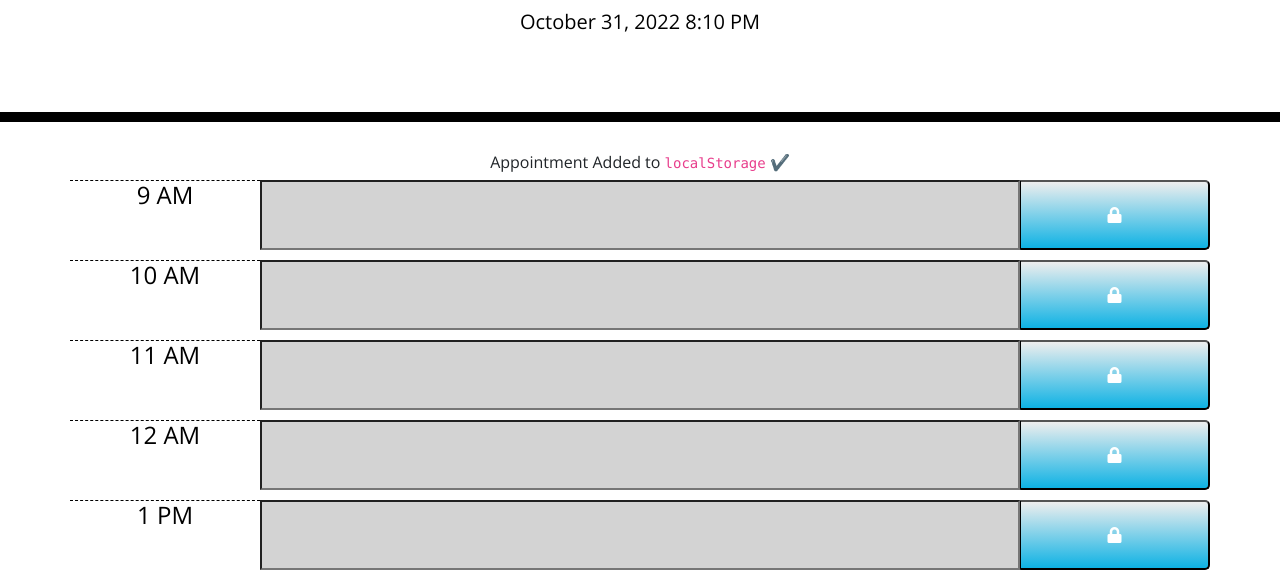
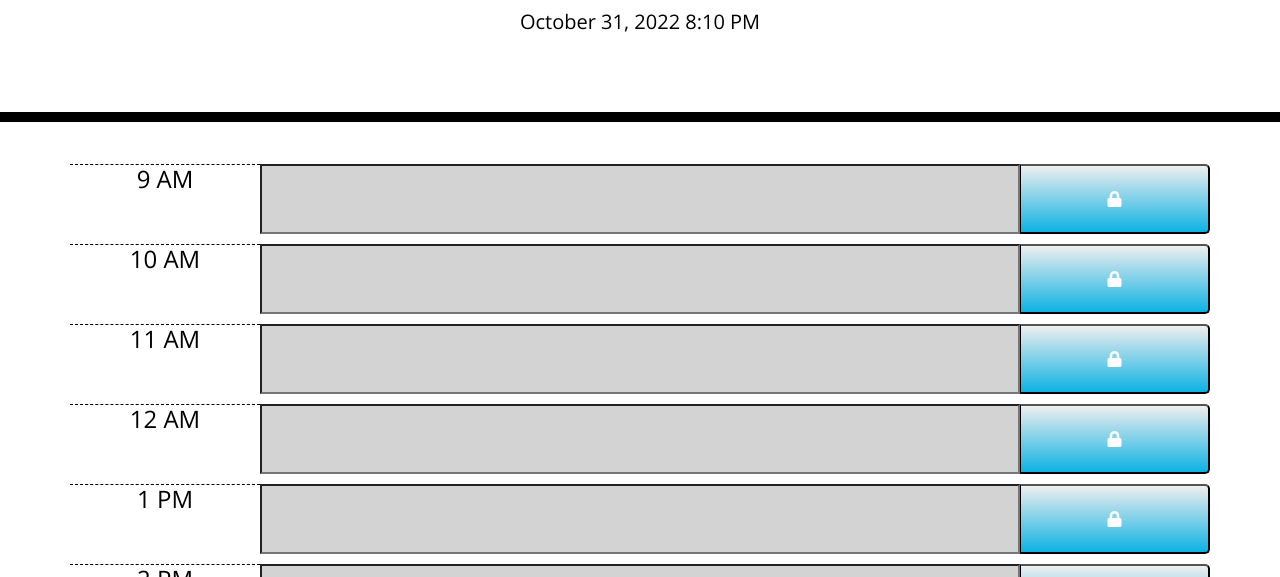
Before and after one commit to samermahir/hw-5-planner, a plain HTML site: page index.html in a window 1280 px wide. Shown: the part 182-759 px from the top of the page. Drawn offline with nearby package versions, Linux system fonts and the light colour scheme.

Commit message:
updated readme

```diff
--- a/index.html
+++ b/index.html
@@ -28,7 +28,7 @@
       <p class="lead">A simple calendar app for scheduling your work day</p>
       <p id="currentDay" class="lead"></p>
     </header>
-      <section class='text-center notification' id="notify">Appointment Added to <code>localStorage</code> ✔️</section>
+      <!-- <section class='text-center notification' id="notify">Appointment Added to <code>localStorage</code> ✔️</section> -->
       <div class="container">
         <section class="row time-block">
           <h4 class="col-2 hour">9 AM</h4>
--- a/script.js
+++ b/script.js
@@ -2,7 +2,7 @@
 var today = moment().format('LLL');
 $("#currentDay").text(today);
 
-//
+
 var localTime = moment().format('HH');
 
 
```
